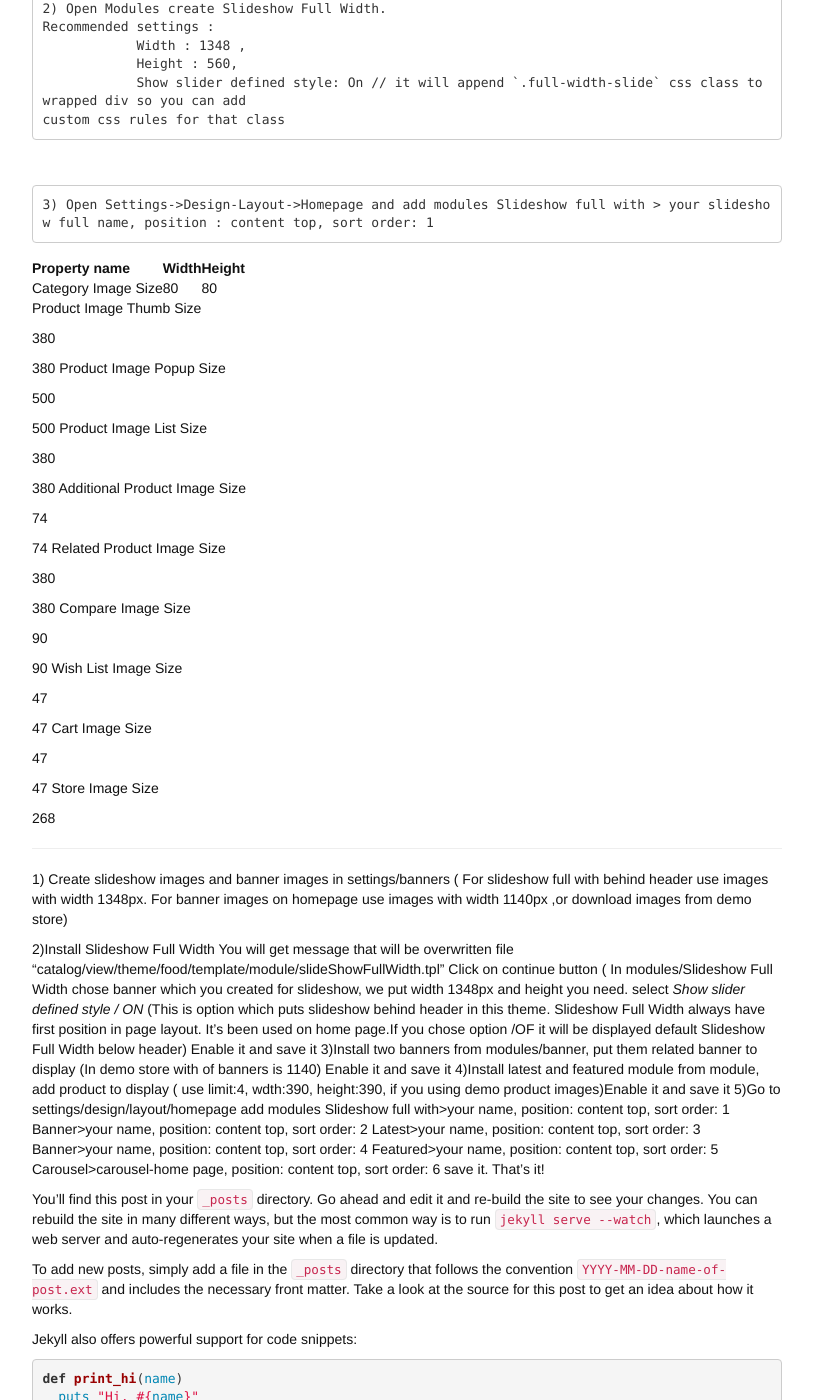
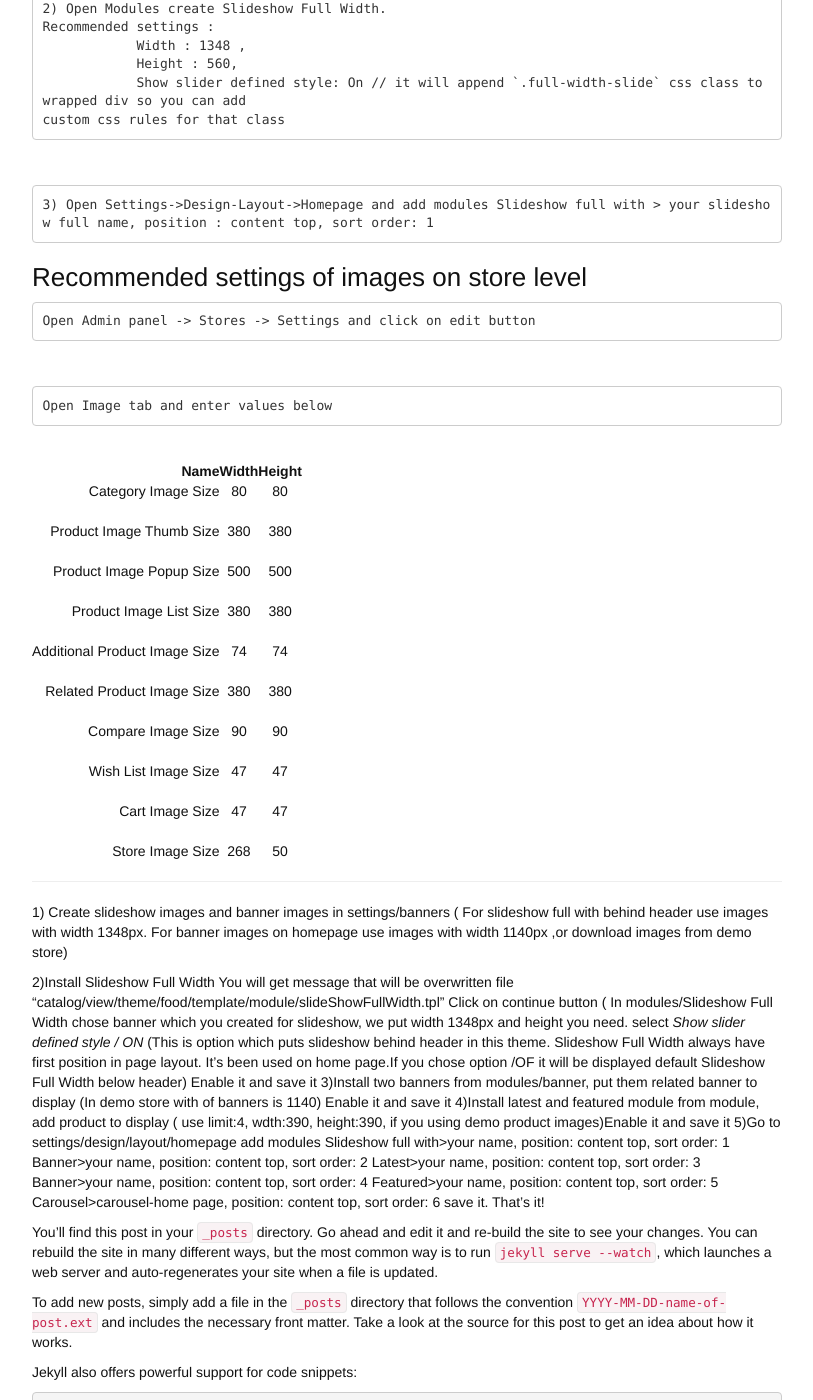
Before and after one commit to natasaborovcanin/green-freedom, a Jekyll site: the page built from _posts/2015-08-25-theme-installation.markdown, in a window 1280 px wide and 1400 px high, scrolled down 1806 px. Shown: the whole window, without its empty margins (38-851 px from the left). Built offline with Jekyll 4.4.1, drawn with Linux system fonts in a browser that asks for light colours.

Commit message:
jekyll table

```diff
--- a/_posts/2015-08-25-theme-installation.markdown
+++ b/_posts/2015-08-25-theme-installation.markdown
@@ -97,53 +97,61 @@ _Note for installation : Just unzip `full_width_sideshow.zip` and follow install
 
     3) Open Settings->Design-Layout->Homepage and add modules Slideshow full with > your slideshow full name, position : content top, sort order: 1
 
- Property name | Width | Height
- ------------- | ----- | ------
-Category Image Size | 80 | 80
 
-Product Image Thumb Size
+### Recommended settings of images on store level
 
-380
+    Open Admin panel -> Stores -> Settings and click on edit button
 
-380
-Product Image Popup Size
+<br>
 
-500
+    Open Image tab and enter values below
 
-500
-Product Image List Size
 
-380
 
-380
-Additional Product Image Size
 
-74
+|---
+|
+| Name  | Width | Height
+|-:|:-:|:-:|:-:
+|---
+|  ------------------------------ | --------------- |----------------------
+| Category Image Size | 80 | 80
+|---
+|
+| Product Image Thumb Size | 380 | 380
+|---
+|
+| Product Image Popup Size | 500 | 500
+|---
+|
+| Product Image List Size | 380 | 380
+|---
+|
+| Additional Product Image Size | 74 | 74
+|---
+|
+| Related Product Image Size | 380 | 380
+|---
+|
+| Compare Image Size | 90 | 90
+|---
+|
+| Wish List Image Size | 47 | 47
+|---
+|
+| Cart Image Size | 47 | 47
+|---
+|
+| Store Image Size | 268 | 50
 
-74
-Related Product Image Size
 
-380
 
-380
-Compare Image Size
 
-90
 
-90
-Wish List Image Size
 
-47
 
-47
-Cart Image Size
 
-47
 
-47
-Store Image Size
-
-268
 
 
 -------------------------------
```
